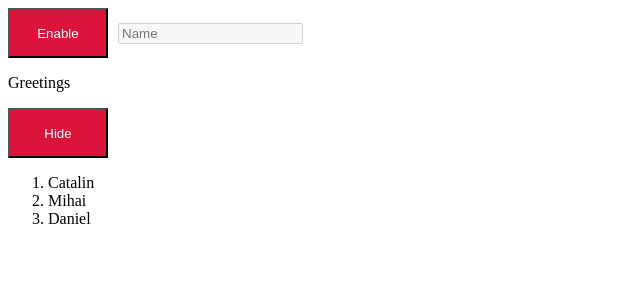
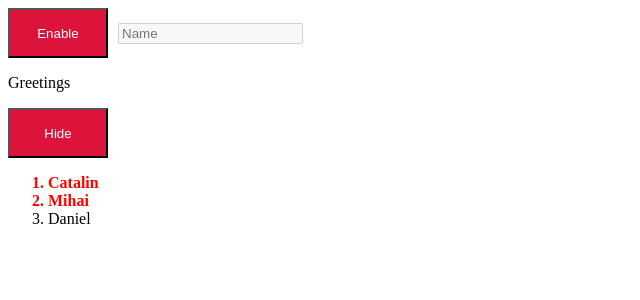
Before and after one commit to mgandore/introduction-to-angular, an Angular app in the folder tasks/: page / in a window 1280 px wide. Both pictures are taken after a click on the button "Show". Shown: the top 300 px of the page, without its empty margins (0-640 px from the left). Built offline with nearby package versions, Linux system fonts and the light colour scheme.

Commit message:
Add features requested at TASK_5

```diff
--- a/tasks/src/app/interactive-list/interactive-list.component.css
+++ b/tasks/src/app/interactive-list/interactive-list.component.css
@@ -0,0 +1,4 @@
+.styled {
+	color: red;
+	font-weight: 700;
+}
--- a/tasks/src/app/interactive-list/interactive-list.component.html
+++ b/tasks/src/app/interactive-list/interactive-list.component.html
@@ -1,4 +1,4 @@
 <button (click)="toggleList()">{{isListShowing ? "Hide" : "Show"}}</button>
 <ol *ngIf="isListShowing">
-	<li *ngFor="let name of names">{{name}}</li>
+	<li *ngFor="let name of names; let i = index" [ngClass]="i < 2 ? 'styled' : 'unstyled'">{{name}}</li>
 </ol>
```
